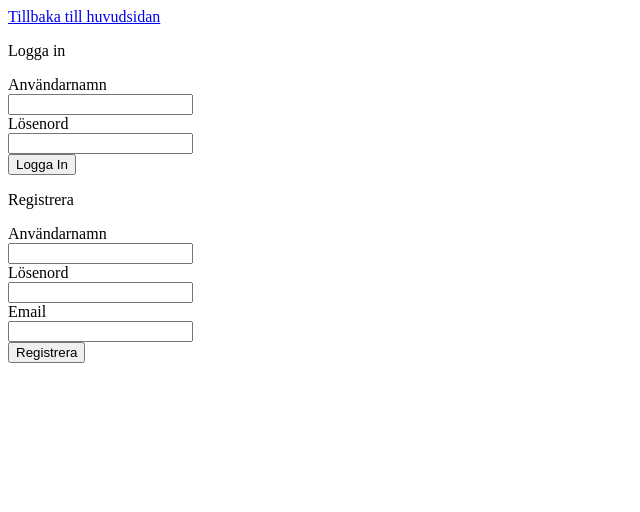
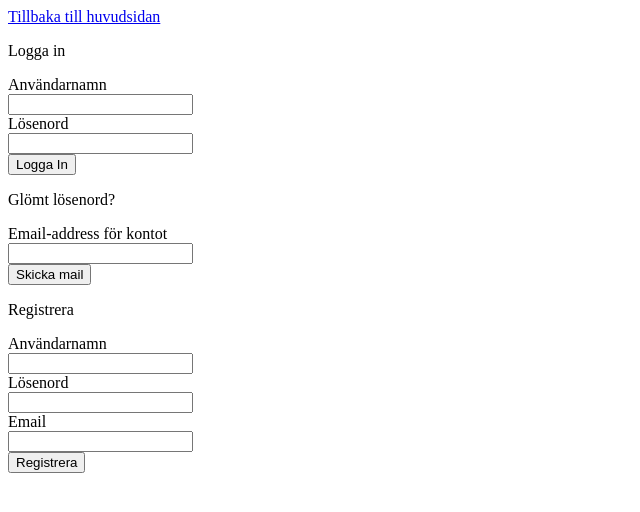
Before and after one commit to Gimanua/WESWEB01-Slutprojekt, a PHP site: page /login.php in a window 1280 px wide. Shown: the top 512 px of the page, without its empty margins (0-640 px from the left). Run offline with PHP 8.4, Linux system fonts and the light colour scheme.

Commit message:
Utökning av inloggningen, man kan nu återställa sitt lösenord med hjälp av emailen.

```diff
--- a/Public/account.php
+++ b/Public/account.php
@@ -0,0 +1 @@
+<?php
--- a/Public/index.php
+++ b/Public/index.php
@@ -22,7 +22,7 @@ else
 <body>
 	<?php
 	if($loggedIn){
-		//Kolla om man är admin
+		//TODO Kolla om man är admin
 		$htmlUsername = htmlspecialchars($_SESSION['username']);
 		echo "<p class=\"userinfo\">Inloggad som: <a href=\"http://localhost/account.php\">{$htmlUsername}</a></p>";
 		echo '<p class="userinfo"><a href="http://localhost/manage-challenges.php">Hantera utmaningar</a></p>';
--- a/Public/login.php
+++ b/Public/login.php
@@ -1,5 +1,4 @@
 <?php
-//secret q!y?^}BA:5#(\!+f~:}9$j;>Q'BE6a&UPQG#r2J{Rn<.A8<fnz:($_N*2;D5"_9h
 require "../Private/connection.php";
 
 //Template för 'Tillbaka till huvudsidan'
@@ -19,7 +18,7 @@ function Validate($dbh, $token)
 		{
 			//Man är i tid
 			//Skapa användaren i 'users'
-			$sql = "INSERT INTO `users` (`id`, `username`, `password`, `email`, `elorating`) VALUES (NULL, :username, :password, :email, '1200')";
+			$sql = "INSERT INTO `users` (`id`, `username`, `password`, `email`, `elorating`, `passwordresettoken`) VALUES (NULL, :username, :password, :email, '1200', '')";
 			$stmt = $dbh->prepare($sql);
 			$success = $stmt->execute(['username' => $row['username'], 'password' => $row['password'], 'email' => $row['email']]);
 
@@ -78,9 +77,10 @@ function Login($dbh, $username, $password)
 
 	if(password_verify($password, $hashedPassword))
 	{
-		echo "Inloggningen lyckades";
 		$_SESSION['username'] = $username;
 		$_SESSION['userid'] = $userid;
+		header("Location: index.php");
+		die();
 	}
 	else
 	{
@@ -140,7 +140,7 @@ function Register($dbh, $username, $password, $email)
 	{
 		echo "Registreringen lyckades, du har nu 15 minuter på dig att bekräfta kontot med en länk som skickats till din email.";
 
-		if(mail($email, "Activation", "Klicka på länken slutföra kontoregistreringen: http://localhost/login.php?intent=validate&token={$token}"))
+		if(mail($email, "Aktivering", "Klicka på länken slutföra kontoregistreringen: http://localhost/login.php?intent=validate&token={$token}"))
 			echo "Mail skickat";
 		else
 			echo "Misslyckades med att skicka mail";
@@ -148,6 +148,28 @@ function Register($dbh, $username, $password, $email)
 	else
 		echo "Registreringen misslyckades!";
 
+}
+
+function SetPassword($dbh, $newPassword, $token){
+	$hashedPassword = password_hash($newPassword, PASSWORD_DEFAULT);
+	$sql = "UPDATE `users` SET `password` = :password WHERE `users`.`passwordresettoken` = :token";
+	$stmt = $dbh->prepare($sql);
+	$success = $stmt->execute(['password' => $hashedPassword, 'token' => $token]);
+	if($success)
+		echo "Nytt lösenord är satt.";
+}
+
+function ResetPassword($dbh, $email){
+
+	$passwordresettoken = md5($email.time());
+	$sql = "UPDATE `users` SET `passwordresettoken` = :passwordresettoken WHERE `users`.`email` = :email LIMIT 1";
+	$stmt = $dbh->prepare($sql);
+	$stmt->execute(['passwordresettoken' => $passwordresettoken, 'email' => $email]);
+
+	if(mail($email, "Återställning av lösenord", "Klicka på länken för att återställa ditt lösenord: http://localhost/login.php?intent=enter-new-password&token={$passwordresettoken}"))
+		echo "Mail skickat";
+	else
+		echo "Misslyckades med att skicka mail";
 }
 
 if(isset($_GET['intent']))
@@ -166,6 +188,14 @@ if(isset($_GET['intent']))
 		case 'validate':
 			if(!empty($_GET['token']))
 				Validate($dbh, $_GET['token']);
+			break;
+		case 'password-reset':
+			if(!empty($_POST['email']))
+				ResetPassword($dbh, $_POST['email']);
+			break;
+		case 'set-password':
+			if(!empty($_POST['token']) && !empty($_POST['password']))
+				SetPassword($dbh, $_POST['password'], $_POST['token']);
 			break;
 	}
 	echo "</p>";
@@ -186,6 +216,18 @@ if(isset($_GET['intent']))
 
 <body>
 	<a href="index.php">Tillbaka till huvudsidan</a>
+	<?php
+		if(isset($_GET['intent']) && $_GET['intent'] === 'enter-new-password' && isset($_GET['token'])){
+			echo "<p>Formulär för återställande av lösenord</p>
+				<form method=\"post\" action=\"login.php?intent=set-password\">
+					<label for=\"password\">Nytt lösenord</label><br>
+					<input type=\"password\" name=\"password\" required /><br>
+					<input type=\"hidden\" name=\"token\" value=\"{$_GET['token']}\" />
+					<input type=\"submit\" value=\"Byt lösenord\" />
+				</form>";
+		}
+		else{
+			echo <<<STANDARD
 				<p>Logga in</p>
 				<form method="post" action="login.php?intent=login">
 					<label for="username">Användarnamn</label><br>
@@ -194,7 +236,12 @@ if(isset($_GET['intent']))
 					<input type="password" name="password" required /><br>
 					<input type="submit" value="Logga In" />
 				</form>
-	<!--Glömt lösenord?-->
+				<p>Glömt lösenord?</p>
+				<form method="post" action="login.php?intent=password-reset">
+					<label for="email">Email-address för kontot</label><br>
+					<input type="text" name="email" required /><br>
+					<input type="submit" value="Skicka mail" />
+				</form>
 				<p>Registrera</p>
 				<form method="post" action="login.php?intent=register">
 					<label for="username">Användarnamn</label><br>
@@ -205,6 +252,9 @@ if(isset($_GET['intent']))
 					<input type="text" name="email" required /><br>
 					<input type="submit" value="Registrera" />
 				</form>
+STANDARD;
+		}
+	?>
 </body>
 
 </html>
--- a/modifikationer.txt
+++ b/modifikationer.txt
@@ -3,6 +3,7 @@ Korrektioner
 [Users]
 - 'Password', VARCHAR, 255
 - 'Email', VARCHAR, 64
+- 'passwordresettoken', VARCHAR, 64, UNIQUE
 
 [Games]
 - 'Fen', VARCHAR, 128
```
Lines whose indentation alone changed are shown as unchanged.
